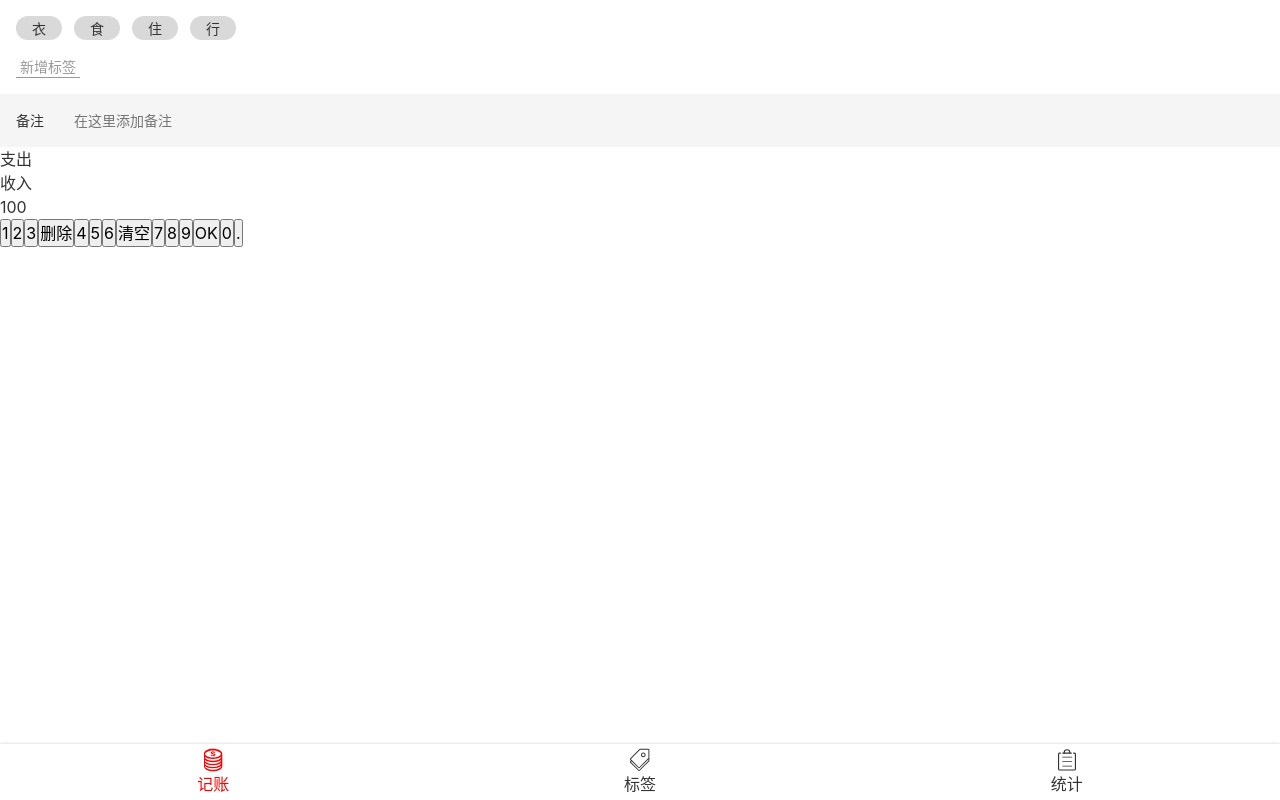
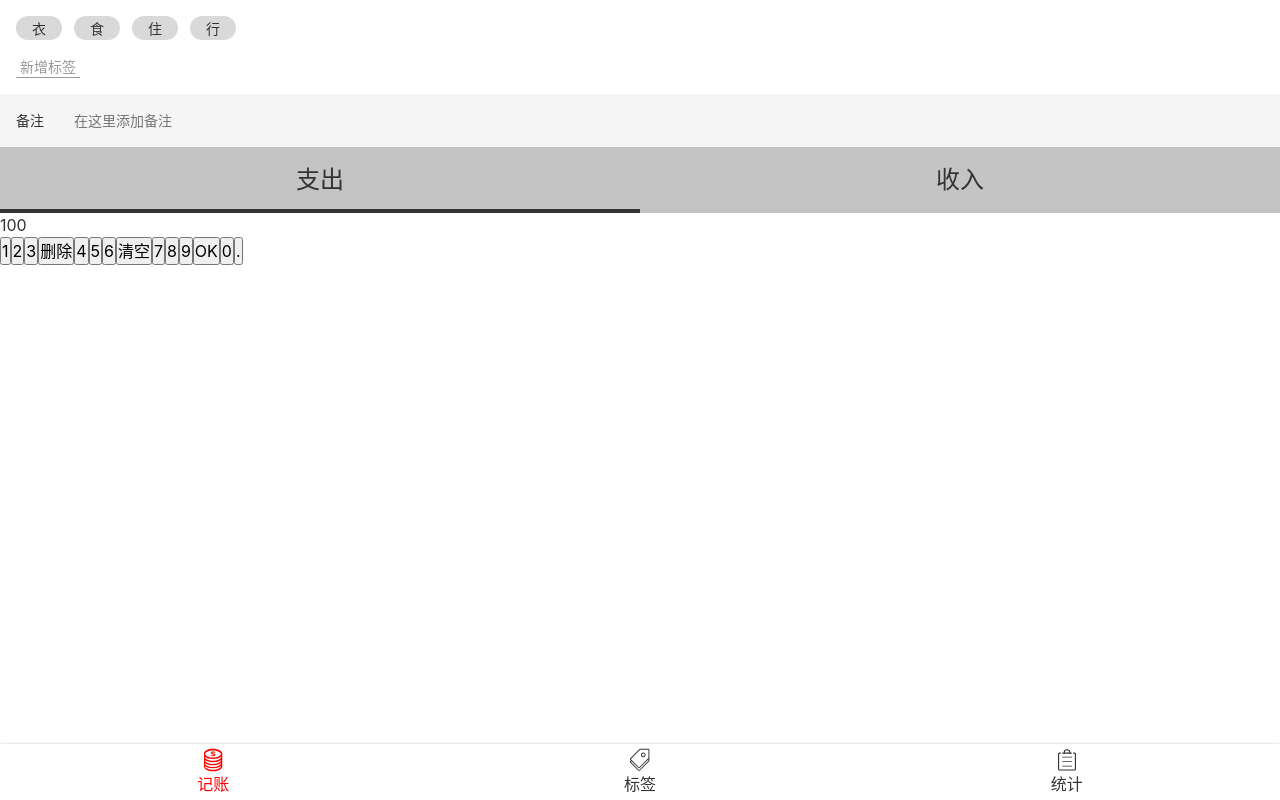
Before and after one commit to haxiedaimala/billing, a Vue app: page /#/money in a window 1280 px wide. Built offline with nearby package versions, Linux system fonts and the light colour scheme.

Commit message:
Money 样式 CSS3

```diff
--- a/src/views/Money.vue
+++ b/src/views/Money.vue
@@ -98,4 +98,32 @@ $border-radius: $h/2;
     background: transparent;
   }
 }
+
+.types {
+  display: flex;
+  align-items: center;
+  background: #c4c4c4;
+  font-size: 24px;
+
+  li {
+    flex: 1;
+    padding: 15px 0;
+    display: flex;
+    align-items: center;
+    justify-content: center;
+    position: relative;
+
+    &.selected {
+      &::after {
+        content: '';
+        width: 100%;
+        height: 4px;
+        background: #333;
+        position: absolute;
+        bottom: 0;
+        left: 0;
+      }
+    }
+  }
+}
 </style>
```
